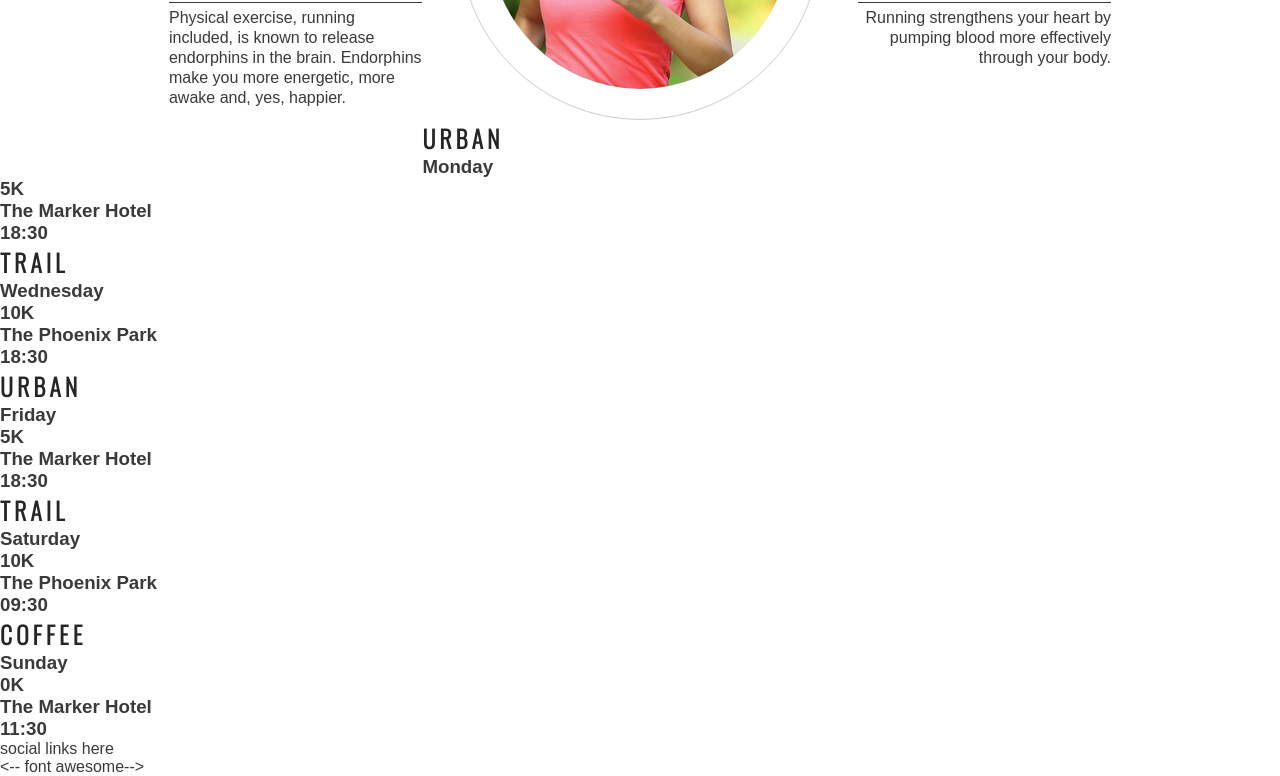
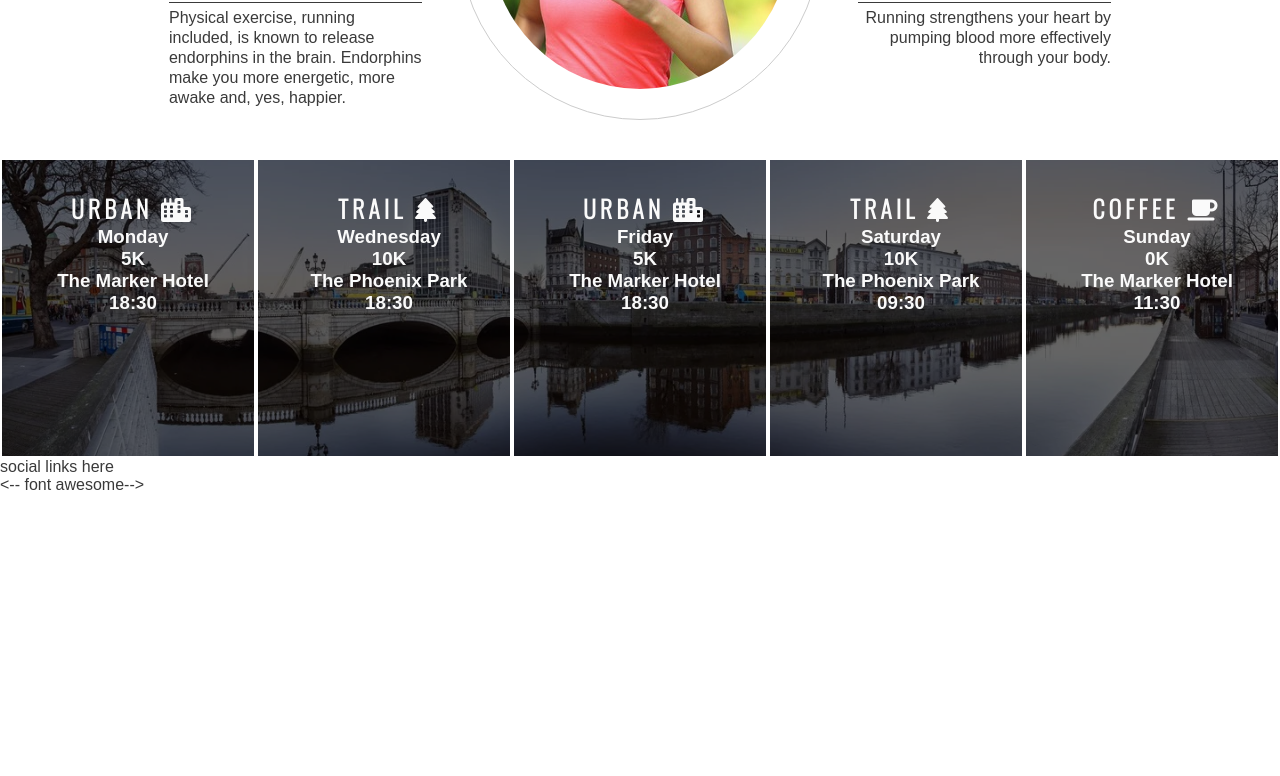
Before and after one commit to AlessioMigotti/love-running, a plain HTML site: page index.html in a window 1280 px wide. Shown: the part 1023-1799 px from the top of the page. After the commit the page ends 1517 px from the top, so only its background shows below. Drawn offline with nearby package versions, Linux system fonts and the light colour scheme.

Commit message:
Style times panels and add icons

```diff
--- a/assets/css/style.css
+++ b/assets/css/style.css
@@ -171,18 +171,45 @@ hr {
     margin: 20px 0;
     font-size: 280%;
 }
-#circle-container{
-    width:300px;
-    height:300px;
-    padding:30px;
+
+#circle-container {
+    width: 300px;
+    height: 300px;
+    padding: 30px;
     border-style: solid;
     border-color: #ccc;
     border-width: 1px;
     border-radius: 50%;
-    margin:0 auto;
+    margin: 0 auto;
 }
+
 #circle-color-bg {
     background: url(../images/ethos-center-image.jpg) no-repeat center center;
-    height:100%;
+    height: 100%;
     border-radius: 50%;
 }
+
+#times {
+    background-image: url(../images/dublin-city.webp);
+    background-repeat: no-repeat;
+    background-position: center;
+    background-size: cover;
+    width:100%;
+    overflow: hidden;
+}
+
+#times div {
+    color: #fafafa;
+    background-color: rgba(0, 0, 0, .6);
+    width: 20%;
+    height: 300px;
+    float: left;
+    padding: 30px 0 0 10px;
+    text-align: center;
+    border: 2px solid white;
+    box-sizing: border-box;
+}
+#times h2{
+    color: #fafafa;
+
+}
--- a/index.html
+++ b/index.html
@@ -76,37 +76,37 @@
             </div>
         </div>
     </section>
-    <section>
+    <section id="times">
         <div>
-            <h2>Urban</h2>
+            <h2>Urban <i class="fa-solid fa-city"></i></h2>
             <h3>Monday</h3>
             <h3>5K</h3>
             <h3>The Marker Hotel</h3>
             <h3>18:30</h3>
         </div>
         <div>
-            <h2>Trail</h2>
+            <h2>Trail <i class="fa-solid fa-tree"></i></h2>
             <h3>Wednesday</h3>
             <h3>10K</h3>
             <h3>The Phoenix Park</h3>
             <h3>18:30</h3>
         </div>
         <div>
-            <h2>Urban</h2>
+            <h2>Urban <i class="fa-solid fa-city"></i></h2>
             <h3>Friday</h3>
             <h3>5K</h3>
             <h3>The Marker Hotel</h3>
             <h3>18:30</h3>
         </div>
         <div>
-            <h2>Trail</h2>
+            <h2>Trail <i class="fa-solid fa-tree"></i></h2>
             <h3>Saturday</h3>
             <h3>10K</h3>
             <h3>The Phoenix Park</h3>
             <h3>09:30</h3>
         </div>
         <div>
-            <h2>Coffee</h2>
+            <h2>Coffee <i class="fa-solid fa-mug-saucer"></i></h2>
             <h3>Sunday</h3>
             <h3>0K</h3>
             <h3>The Marker Hotel</h3>
```
Also changed, not shown: assets/images/dublin-city.webp (added).
